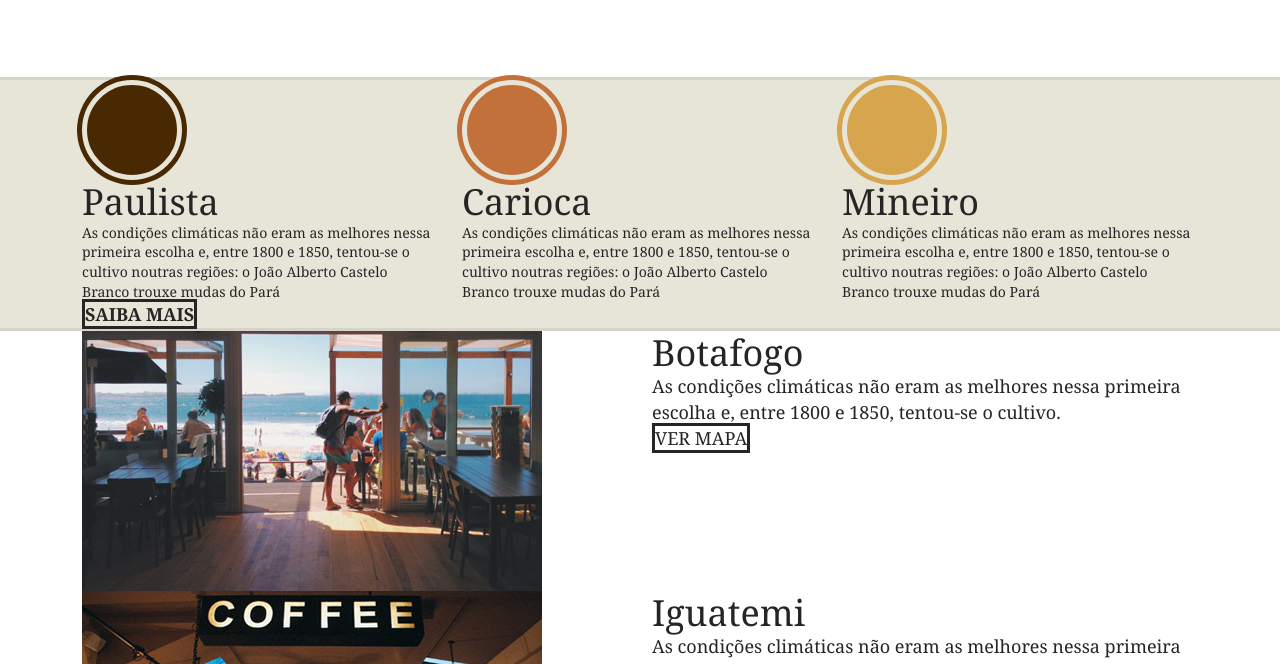
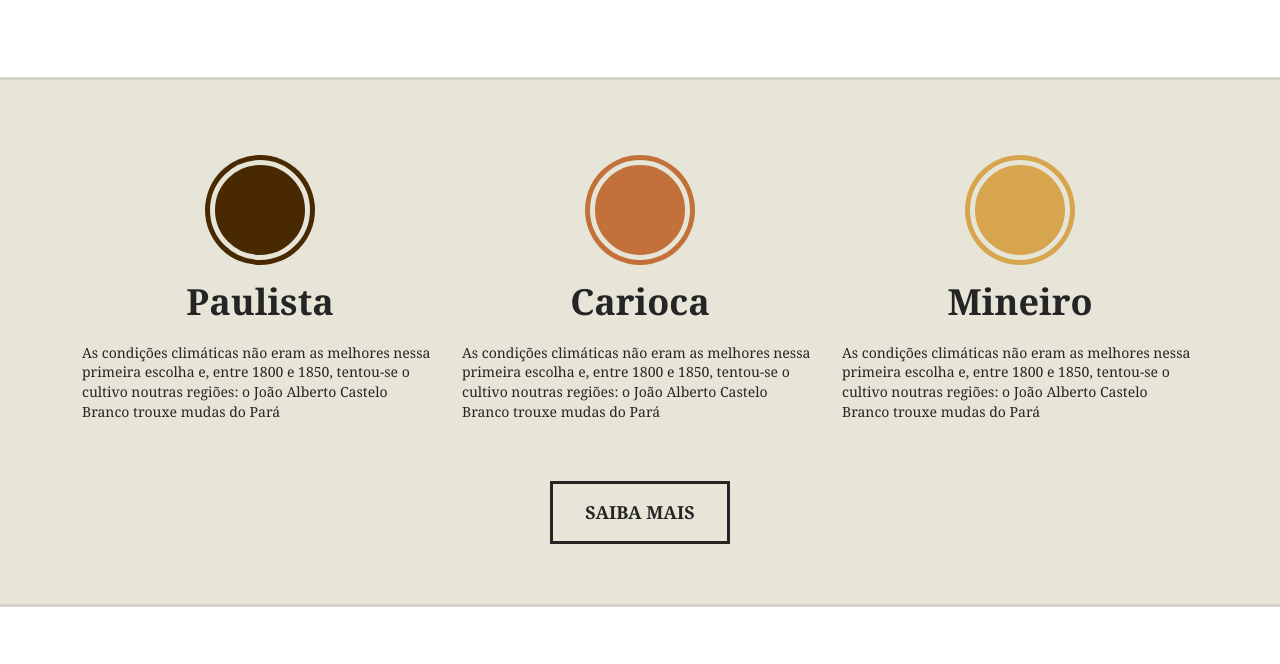
Before and after one commit to BielMar-01/brafe, a plain HTML site: page Brafe01/Brafe-4-Bootstrap/index.html in a window 1280 px wide. Shown: the part 1122-1786 px from the top of the page. Drawn offline with Linux system fonts and the light colour scheme.

Commit message:
Otimizando o Produtos e Locais - Brafé Bootstrap

```diff
--- a/Brafe01/Brafe-4-Bootstrap/css/style.css
+++ b/Brafe01/Brafe-4-Bootstrap/css/style.css
@@ -135,10 +135,19 @@ img {
 	background: #e7e4d8;
 	border-top: 3px solid #d6d3c8;
 	border-bottom: 3px solid #d6d3c8;
+	padding-top: 60px;
+	padding-bottom: 60px;
+}
+
+.produtos-item {
+	margin-bottom: 40px;
 }
 
 .produtos-item h2 {
 	font-size: 2.25em;
+	text-align: center;
+	margin-bottom: 20px;
+	font-weight: bold;
 }
 
 .produtos-item h2::before {
@@ -150,6 +159,7 @@ img {
 	border-radius: 50%;
 	border: 5px solid #e7e4d8;
 	box-shadow: 0 0 0 5px currentColor;
+	margin: 20px auto;
 }
 
 h2.produtos-paulista::before {
@@ -177,17 +187,40 @@ h2.produtos-mineiro::before {
 	font-size: 1.125em;
 	font-weight: bold;
 	text-transform: uppercase;
+	width: 180px;
+	display: block;
+	margin: 20px auto 0 auto;
+	padding: 15px 0;
+}
+
+.produtos-btn:hover {
+	text-decoration: none;
+	color: #C17139;
+	border-color: #c17139;
 }
 
 /* Locais */
 
+.locais {
+	padding-top: 60px ;
+	padding-bottom: 60px;
+}
+
+.locais-item {
+	margin-bottom: 40px;
+}
+
 .locais-item h2 {
 	font-size: 2.25em;
+	margin-bottom: 20px;
+	font-weight: bold;
 }
 
 .locais-item p {
 	font-size: 1.125em;
 	line-height: 1.4em;
+	max-width: 320px;
+	margin-bottom: 20px;
 }
 
 .locais-item a {
@@ -196,6 +229,7 @@ h2.produtos-mineiro::before {
 	text-decoration: none;
 	border: 3px solid;
 	color: #252525;
+	padding-left: 10px 20px;
 }
 
 /* Assine */
```
